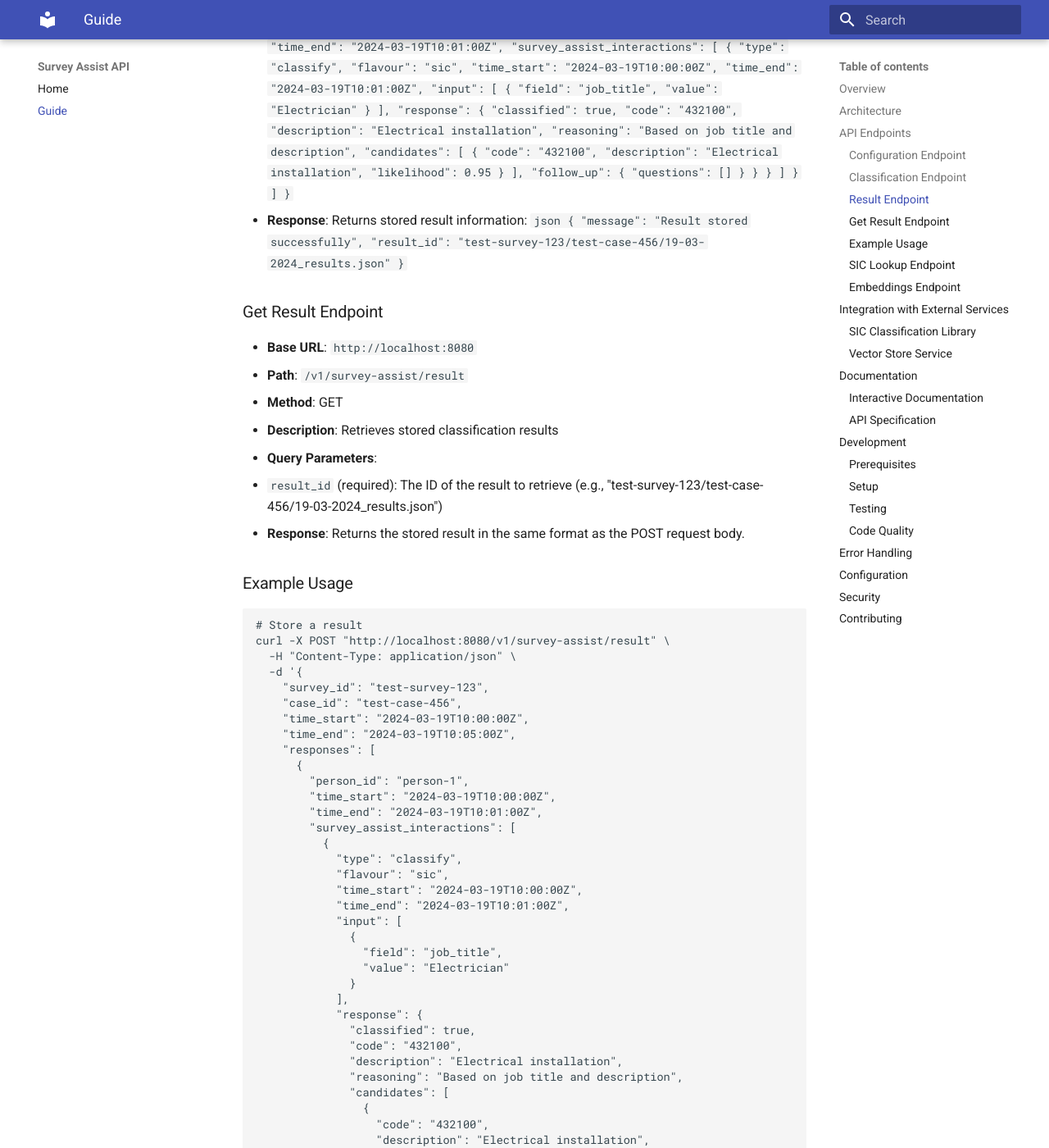
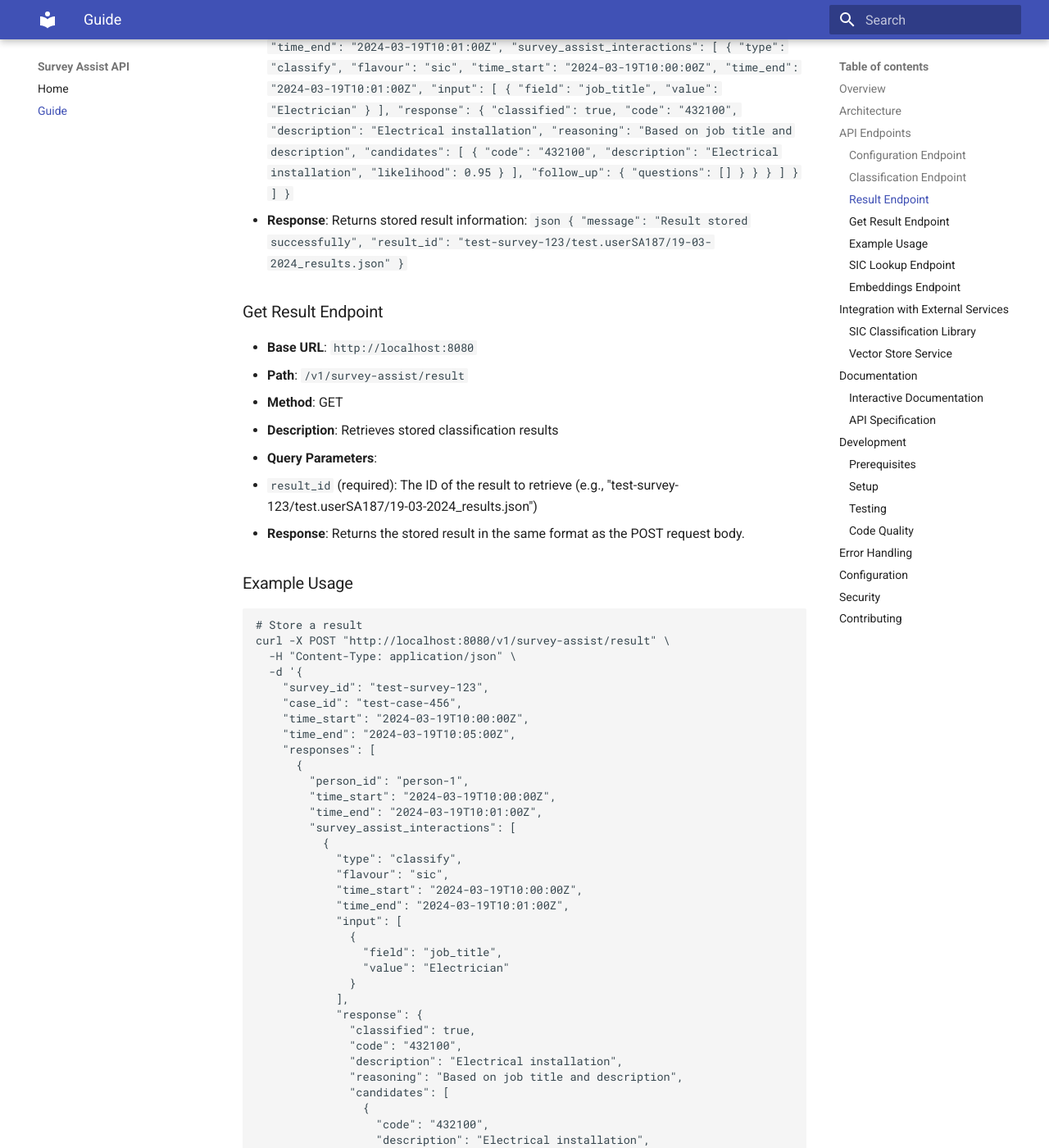
Before and after one commit to ONSdigital/survey-assist-api, an MkDocs documentation site: the page built from docs/guide.md, in a window 1280 px wide and 1400 px high, scrolled down 1937 px. Shown: the whole window at 82% size. Built offline with MkDocs 1.6.1 and Material for MkDocs 9.7.7, drawn with Linux system fonts in a browser that asks for light colours; some of the changed text lies outside the part shown.

Commit message:
update filename structure

````diff
--- a/docs/guide.md
+++ b/docs/guide.md
@@ -105,7 +105,7 @@ The classification process works as follows:
   ```json
   {
     "message": "Result stored successfully",
-    "result_id": "test-survey-123/test-case-456/19-03-2024_results.json"
+    "result_id": "test-survey-123/test.userSA187/19-03-2024_results.json"
   }
   ```
 
@@ -115,7 +115,7 @@ The classification process works as follows:
 - **Method**: GET
 - **Description**: Retrieves stored classification results
 - **Query Parameters**:
-  - `result_id` (required): The ID of the result to retrieve (e.g., "test-survey-123/test-case-456/19-03-2024_results.json")
+  - `result_id` (required): The ID of the result to retrieve (e.g., "test-survey-123/test.userSA187/19-03-2024_results.json")
 - **Response**: Returns the stored result in the same format as the POST request body.
 
 ### Example Usage
@@ -168,7 +168,7 @@ curl -X POST "http://localhost:8080/v1/survey-assist/result" \
   }'
 
 # Retrieve a result
-curl -X GET "http://localhost:8080/v1/survey-assist/result?result_id=test-survey-123/test-case-456/19-03-2024_results.json"
+curl -X GET "http://localhost:8080/v1/survey-assist/result?result_id=test-survey-123/test.userSA187/19-03-2024_results.json"
 ```
 
 ### SIC Lookup Endpoint
````
Also changed, not shown: 1 other file.
